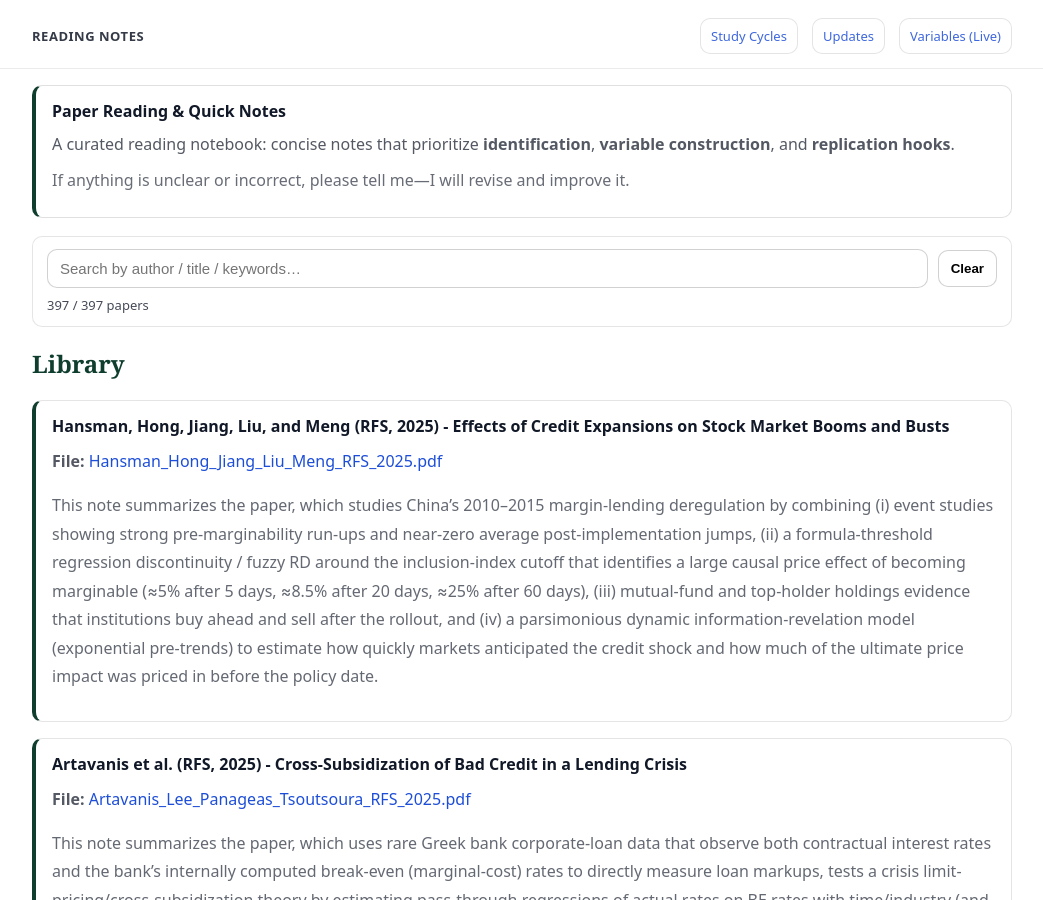
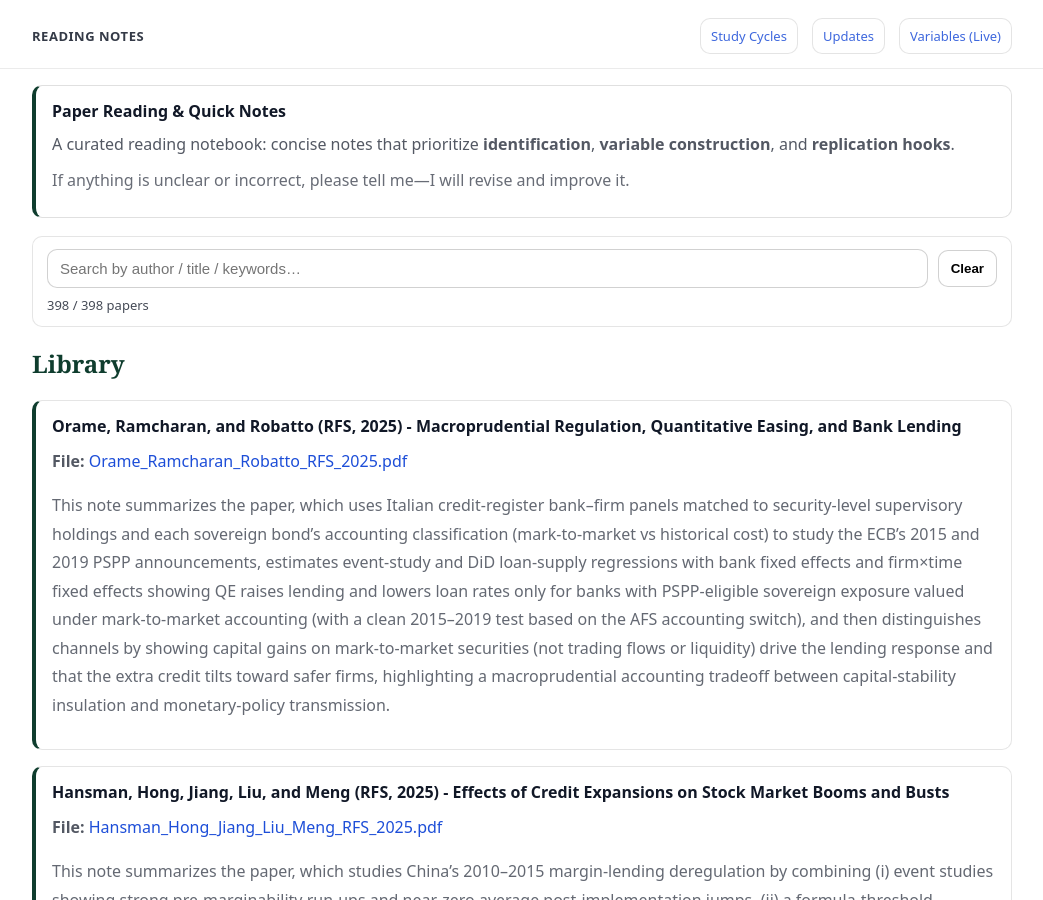
Before and after one commit to yaxinzn/study-archive, a Jekyll site: the page built from reading/index.md, in a window 1280 px wide and 900 px high. Shown: the whole window, without its empty margins (118-1161 px from the left). Built offline with Jekyll 4.4.1, drawn with Linux system fonts in a browser that asks for light colours.

Commit message:
Reading: add/update Orame_Ramcharan_Robatto_RFS_2025.pdf

```diff
--- a/_data/reading.yml
+++ b/_data/reading.yml
@@ -1,3 +1,7 @@
+- title: "Orame, Ramcharan, and Robatto (RFS, 2025) - Macroprudential Regulation, Quantitative Easing, and Bank Lending"
+  file: "Orame_Ramcharan_Robatto_RFS_2025.pdf"
+  desc: "This note summarizes the paper, which uses Italian credit-register bank–firm panels matched to security-level supervisory holdings and each sovereign bond’s accounting classification (mark-to-market vs historical cost) to study the ECB’s 2015 and 2019 PSPP announcements, estimates event-study and DiD loan-supply regressions with bank fixed effects and firm×time fixed effects showing QE raises lending and lowers loan rates only for banks with PSPP-eligible sovereign exposure valued under mark-to-market accounting (with a clean 2015–2019 test based on the AFS accounting switch), and then distinguishes channels by showing capital gains on mark-to-market securities (not trading flows or liquidity) drive the lending response and that the extra credit tilts toward safer firms, highlighting a macroprudential accounting tradeoff between capital-stability insulation and monetary-policy transmission."
+
 - title: "Hansman, Hong, Jiang, Liu, and Meng (RFS, 2025) - Effects of Credit Expansions on Stock Market Booms and Busts"
   file: "Hansman_Hong_Jiang_Liu_Meng_RFS_2025.pdf"
   desc: "This note summarizes the paper, which studies China’s 2010–2015 margin-lending deregulation by combining (i) event studies showing strong pre-marginability run-ups and near-zero average post-implementation jumps, (ii) a formula-threshold regression discontinuity / fuzzy RD around the inclusion-index cutoff that identifies a large causal price effect of becoming marginable (≈5% after 5 days, ≈8.5% after 20 days, ≈25% after 60 days), (iii) mutual-fund and top-holder holdings evidence that institutions buy ahead and sell after the rollout, and (iv) a parsimonious dynamic information-revelation model (exponential pre-trends) to estimate how quickly markets anticipated the credit shock and how much of the ultimate price impact was priced in before the policy date."
```
Also changed, not shown: 1 other file.
